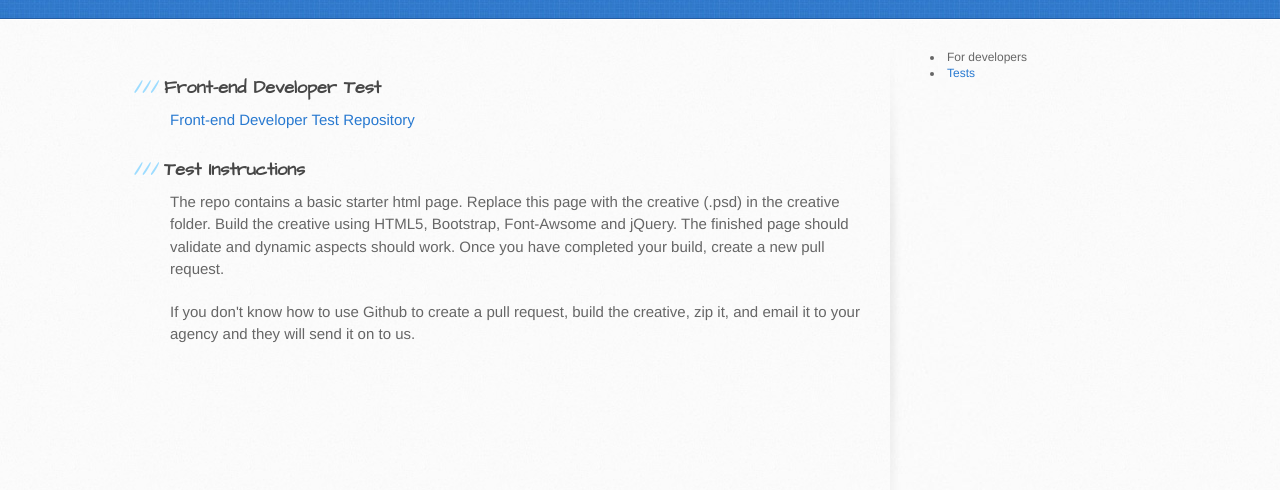
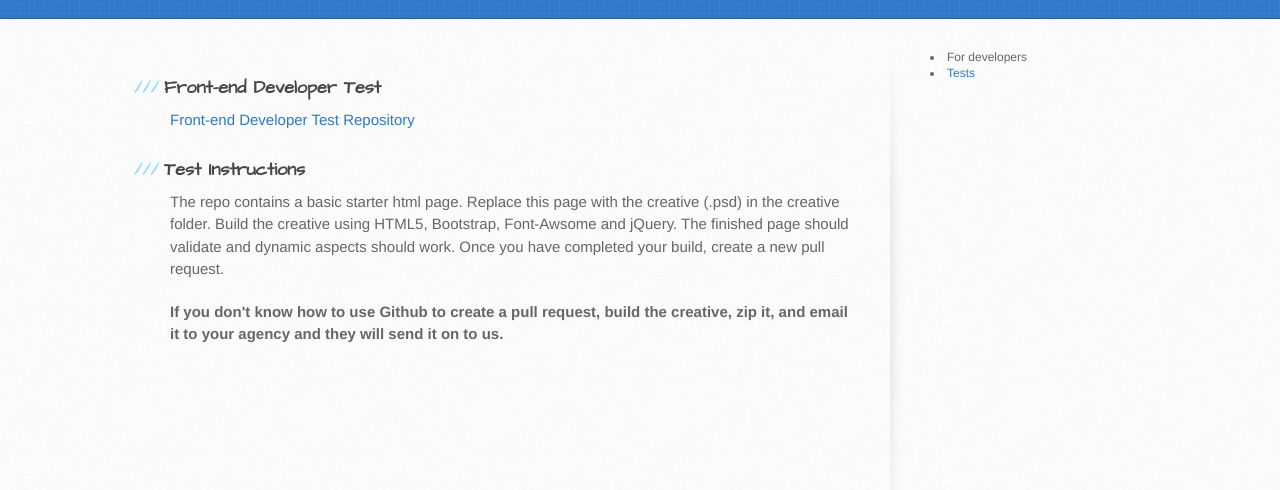
Before and after one commit to bradleydyer/bradleydyer.github.io, a plain HTML site: page frontendtest.html in a window 1280 px wide. Shown: the part 182-672 px from the top of the page. Drawn offline with Linux system fonts and the light colour scheme.

Commit message:
Update stylesheet.css

```diff
--- a/stylesheets/stylesheet.css
+++ b/stylesheets/stylesheet.css
@@ -188,7 +188,9 @@ ul, ol, dl {
   margin-bottom: 20px;
 }
 
-
+strong {
+	font-weight: bold;
+}
 /* COMMON STYLES */
 
 hr {
```
